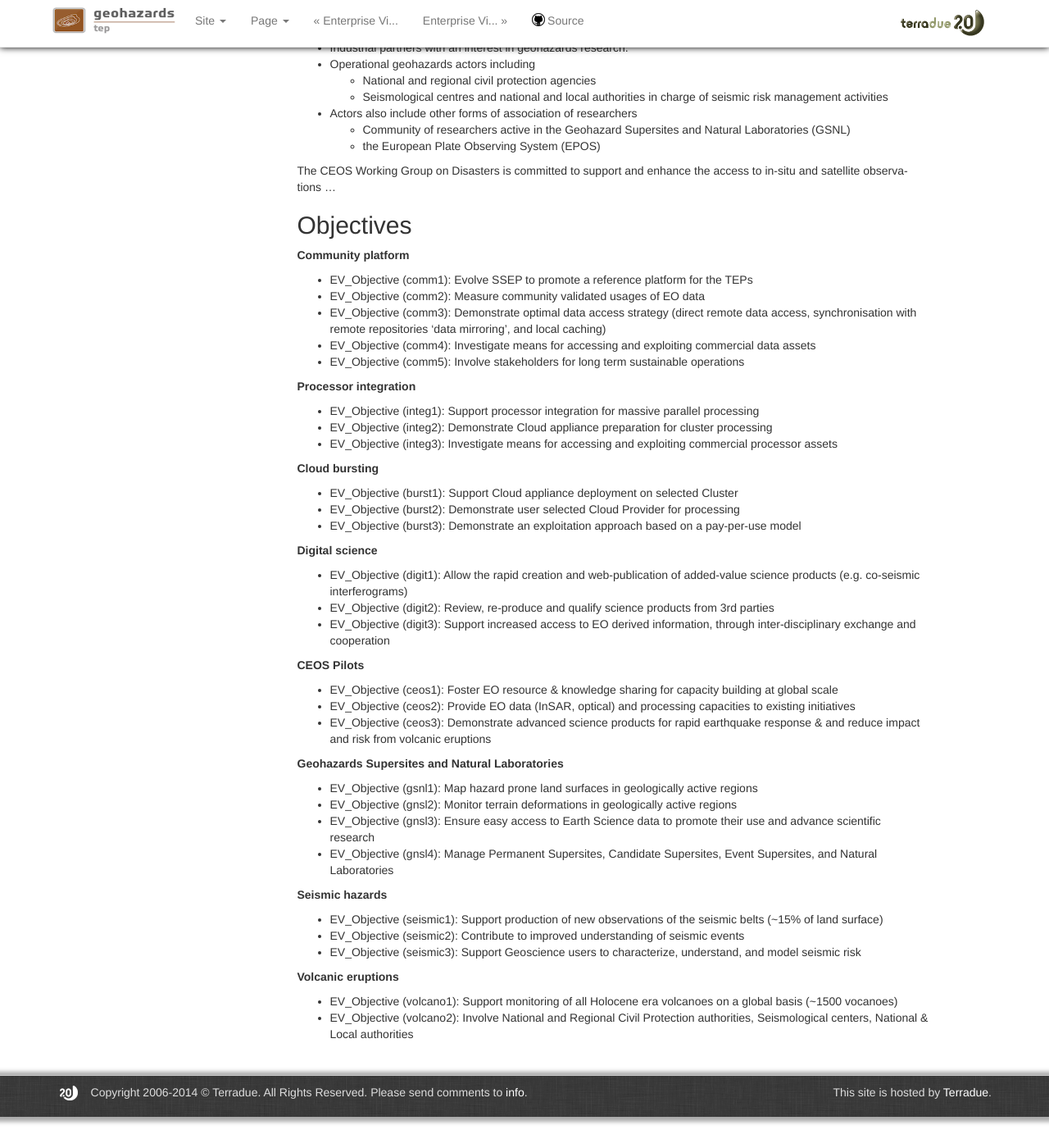
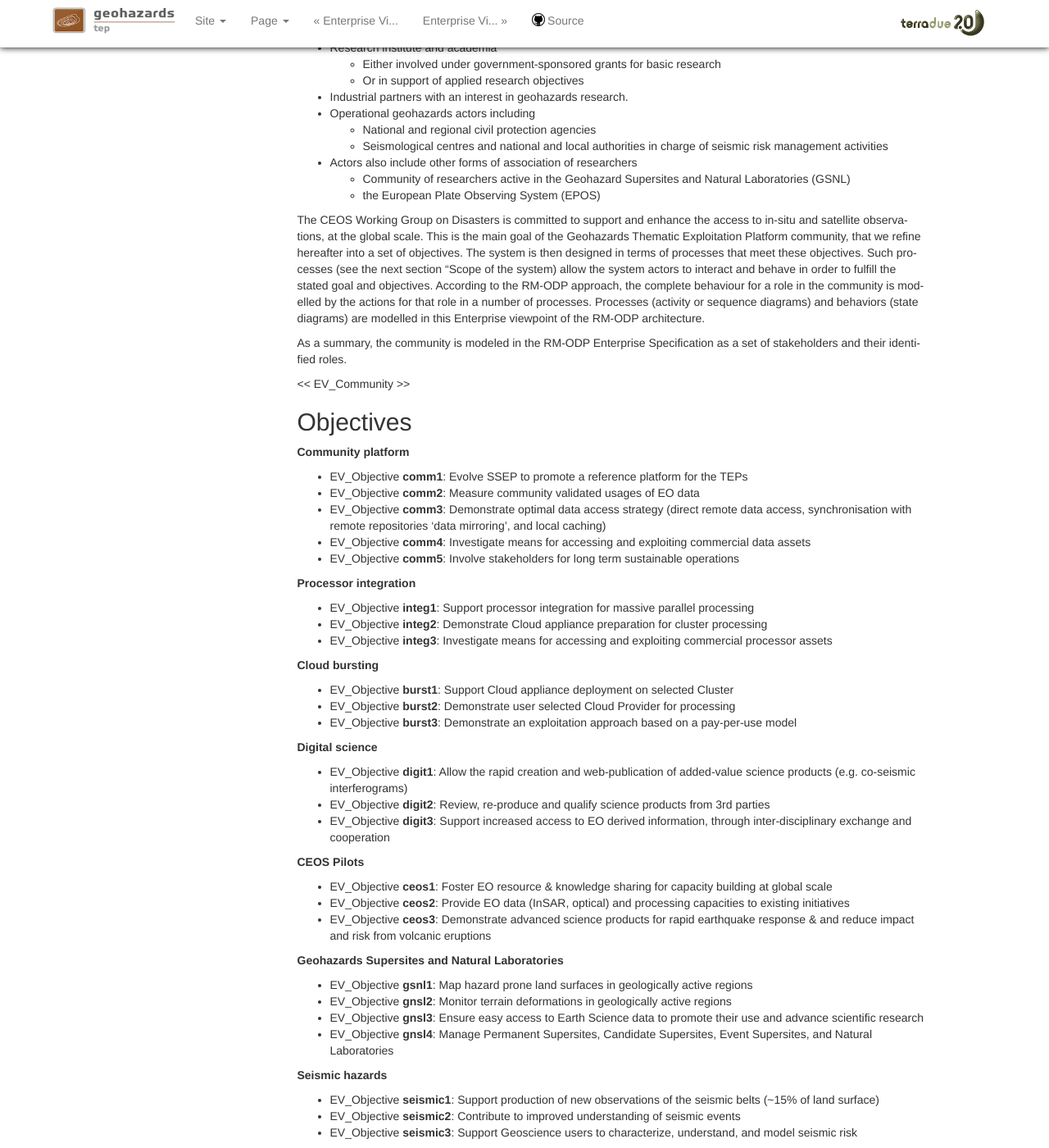
Before and after one commit to Terradue/doc-tep-geohazards-arch, a Sphinx documentation site: the page built from source/enterprise/purpose.rst, in a window 1280 px wide and 1400 px high, scrolled down 715 px. Shown: the whole window at 82% size. Built offline with Sphinx 7.4.7, drawn with Linux system fonts in a browser that asks for light colours; some of the changed text lies outside the part shown.

Commit message:
Update purpose.rst

```diff
--- a/source/enterprise/purpose.rst
+++ b/source/enterprise/purpose.rst
@@ -1,26 +1,29 @@
 Enterprise Viewpoint - Purpose of the system
 ############################################
 
-The Enterprise Viewpoint describes the G-TEP science and business requirements and how to meet them.
+The Enterprise Viewpoint describes the Geohazards Exploitation Platform's science and business requirements and how to meet them.
 
 Community contract
 ------------------
 
-The objective of the community is expressed in a contract that specifies how the objective can be met. This contract:
+The main objective of the community gathered together through GEP is expressed in a contract that specifies how the objective can be met. This contract:
 – states the objective for which the community exists;
 – governs the structure, the behaviour and the policies of the community;
 – constrains the behaviour of the members of the community;
 – states the rules for the assignment of enterprise objects to roles.
 
 The satellite EO and geohazards community is growing in size and importance, with the advent of large new initiatives and projects of global interest.
-The geohazard platform or GEP offers this expanding community a unique set of tools to forge new applications in direct collaboration with large numbers of actors.
+The Committee on Earth Observation Satellites (CEOS) is coordinating globally this community, through its Disasters Working Group.
+The geohazard platform or GEP contributes to this expanding community a unique set of tools, allowing them to forge new applications in direct collaboration with large numbers of actors.
 In particular, the community will benefit from a cloud-based workspace, allowing advanced EO data exploitation activities and offering access to a broad range of shared processing tools.
-Each partner brings their tools and processing chains, but also has access in the same workspace to large data sets and shared processing tools.
+GEO is a community platform. Each partner brings tools and processing chains, but also has access in the same workspace to large data sets and shared processing tools.
 The vision for the Platform was inspired by the Scientific & Technical Memorandum of the the International Forum on Satellite EO for Geohazards [R1]_.
 
-Beyond operational users with a mandate in seismic risk management, there is a range of geoscience users in research institutes and universities and focused on the scientific use of data with the main goal of understanding the physics of earthquakes thereby improving our ability to characterize, understand, and model seismic risk.
+Moreover, beyond the support to operational users with a mandate in seismic risk management,
+there is a range of geoscience users in research institutes and universities to be onboarded on the system.
+These users are focused on the scientific use of data, with the main goal of understanding the physics of earthquakes, thereby improving our ability to characterize, understand, and model seismic risk.
 
-The Satellite EO for Geohazards community includes a range of different actors, including:
+Overall, the Satellite EO for Geohazards community encompasses the following actors:
 
 * Satellite data providers
 
@@ -49,57 +52,68 @@
   * Community of researchers active in the Geohazard Supersites and Natural Laboratories (GSNL)
   * the European Plate Observing System (EPOS)
 
-The CEOS Working Group on Disasters is committed to support and enhance the access to in-situ and satellite observations ...
+The CEOS Working Group on Disasters is committed to support and enhance the access to in-situ and satellite observations, at the global scale.
+This is the main goal of the Geohazards Thematic Exploitation Platform community, that we refine hereafter into a set of objectives.
+The system is then designed in terms of processes that meet these objectives.
+Such processes (see the next section "Scope of the system) allow the system actors to interact and behave in order to fulfill the stated goal and objectives.
+According to the RM-ODP approach, the complete behaviour for a role in the community is modelled by the actions for that role in a number of processes.
+Processes (activity or sequence diagrams) and behaviors (state diagrams) are modelled in this Enterprise viewpoint of the RM-ODP architecture.
+
+As a summary, the community is modeled in the RM-ODP Enterprise Specification as a set of stakeholders and their identified roles.
+
+<< EV_Community >>
 
 Objectives
 ----------
 
 **Community platform**
 
-* EV_Objective (comm1): Evolve SSEP to promote a reference platform for the TEPs
-* EV_Objective (comm2): Measure community validated usages of EO data
-* EV_Objective (comm3): Demonstrate optimal data access strategy (direct remote data access, synchronisation with remote repositories 'data mirroring', and local caching)
-* EV_Objective (comm4): Investigate means for accessing and exploiting commercial data assets
-* EV_Objective (comm5): Involve stakeholders for long term sustainable operations
+* EV_Objective **comm1**: Evolve SSEP to promote a reference platform for the TEPs
+* EV_Objective **comm2**: Measure community validated usages of EO data
+* EV_Objective **comm3**: Demonstrate optimal data access strategy (direct remote data access, synchronisation with remote repositories 'data mirroring', and local caching)
+* EV_Objective **comm4**: Investigate means for accessing and exploiting commercial data assets
+* EV_Objective **comm5**: Involve stakeholders for long term sustainable operations
 
 **Processor integration**
 
-* EV_Objective (integ1): Support processor integration for massive parallel processing
-* EV_Objective (integ2): Demonstrate Cloud appliance preparation for cluster processing
-* EV_Objective (integ3): Investigate means for accessing and exploiting commercial processor assets
+* EV_Objective **integ1**: Support processor integration for massive parallel processing
+* EV_Objective **integ2**: Demonstrate Cloud appliance preparation for cluster processing
+* EV_Objective **integ3**: Investigate means for accessing and exploiting commercial processor assets
 
 **Cloud bursting**
 
-* EV_Objective (burst1): Support Cloud appliance deployment on selected Cluster
-* EV_Objective (burst2): Demonstrate user selected Cloud Provider for processing
-* EV_Objective (burst3): Demonstrate an exploitation approach based on a pay-per-use model
+* EV_Objective **burst1**: Support Cloud appliance deployment on selected Cluster
+* EV_Objective **burst2**: Demonstrate user selected Cloud Provider for processing
+* EV_Objective **burst3**: Demonstrate an exploitation approach based on a pay-per-use model
 
 **Digital science**
 
-* EV_Objective (digit1): Allow the rapid creation and web-publication of added-value science products (e.g. co-seismic interferograms)
-* EV_Objective (digit2): Review, re-produce and qualify science products from 3rd parties
-* EV_Objective (digit3): Support increased access to EO derived information, through inter-disciplinary exchange and cooperation
+* EV_Objective **digit1**: Allow the rapid creation and web-publication of added-value science products (e.g. co-seismic interferograms)
+* EV_Objective **digit2**: Review, re-produce and qualify science products from 3rd parties
+* EV_Objective **digit3**: Support increased access to EO derived information, through inter-disciplinary exchange and cooperation
 
 **CEOS Pilots**
 
-* EV_Objective (ceos1): Foster EO resource & knowledge sharing for capacity building at global scale
-* EV_Objective (ceos2): Provide EO data (InSAR, optical) and processing capacities to existing initiatives
-* EV_Objective (ceos3): Demonstrate advanced science products for rapid earthquake response & and reduce impact and risk from volcanic eruptions
+* EV_Objective **ceos1**: Foster EO resource & knowledge sharing for capacity building at global scale
+* EV_Objective **ceos2**: Provide EO data (InSAR, optical) and processing capacities to existing initiatives
+* EV_Objective **ceos3**: Demonstrate advanced science products for rapid earthquake response & and reduce impact and risk from volcanic eruptions
 
 **Geohazards Supersites and Natural Laboratories**
 
-* EV_Objective (gsnl1): Map hazard prone land surfaces in geologically active regions
-* EV_Objective (gnsl2): Monitor terrain deformations in geologically active regions
-* EV_Objective (gnsl3): Ensure easy access to Earth Science data to promote their use and advance scientific research
-* EV_Objective (gnsl4): Manage Permanent Supersites, Candidate Supersites, Event Supersites, and Natural Laboratories
+* EV_Objective **gsnl1**: Map hazard prone land surfaces in geologically active regions
+* EV_Objective **gnsl2**: Monitor terrain deformations in geologically active regions
+* EV_Objective **gnsl3**: Ensure easy access to Earth Science data to promote their use and advance scientific research
+* EV_Objective **gnsl4**: Manage Permanent Supersites, Candidate Supersites, Event Supersites, and Natural Laboratories
 
 **Seismic hazards**
 
-* EV_Objective (seismic1): Support production of new observations of the seismic belts (~15% of land surface)
-* EV_Objective (seismic2): Contribute to improved understanding of seismic events
-* EV_Objective (seismic3): Support Geoscience users to characterize, understand, and model seismic risk
+* EV_Objective **seismic1**: Support production of new observations of the seismic belts (~15% of land surface)
+* EV_Objective **seismic2**: Contribute to improved understanding of seismic events
+* EV_Objective **seismic3**: Support Geoscience users to characterize, understand, and model seismic risk
 
 **Volcanic eruptions**
 
-* EV_Objective (volcano1): Support monitoring of all Holocene era volcanoes on a global basis (~1500 vocanoes)
-* EV_Objective (volcano2): Involve National and Regional Civil Protection authorities, Seismological centers, National & Local authorities
+* EV_Objective **volcano1**: Support monitoring of all Holocene era volcanoes on a global basis (~1500 vocanoes)
+* EV_Objective **volcano2**: Involve National and Regional Civil Protection authorities, Seismological centers, National & Local authorities
+
+The next section identifies the GEP processes (EV_Process) to be modelled as activity diagrams.
```
